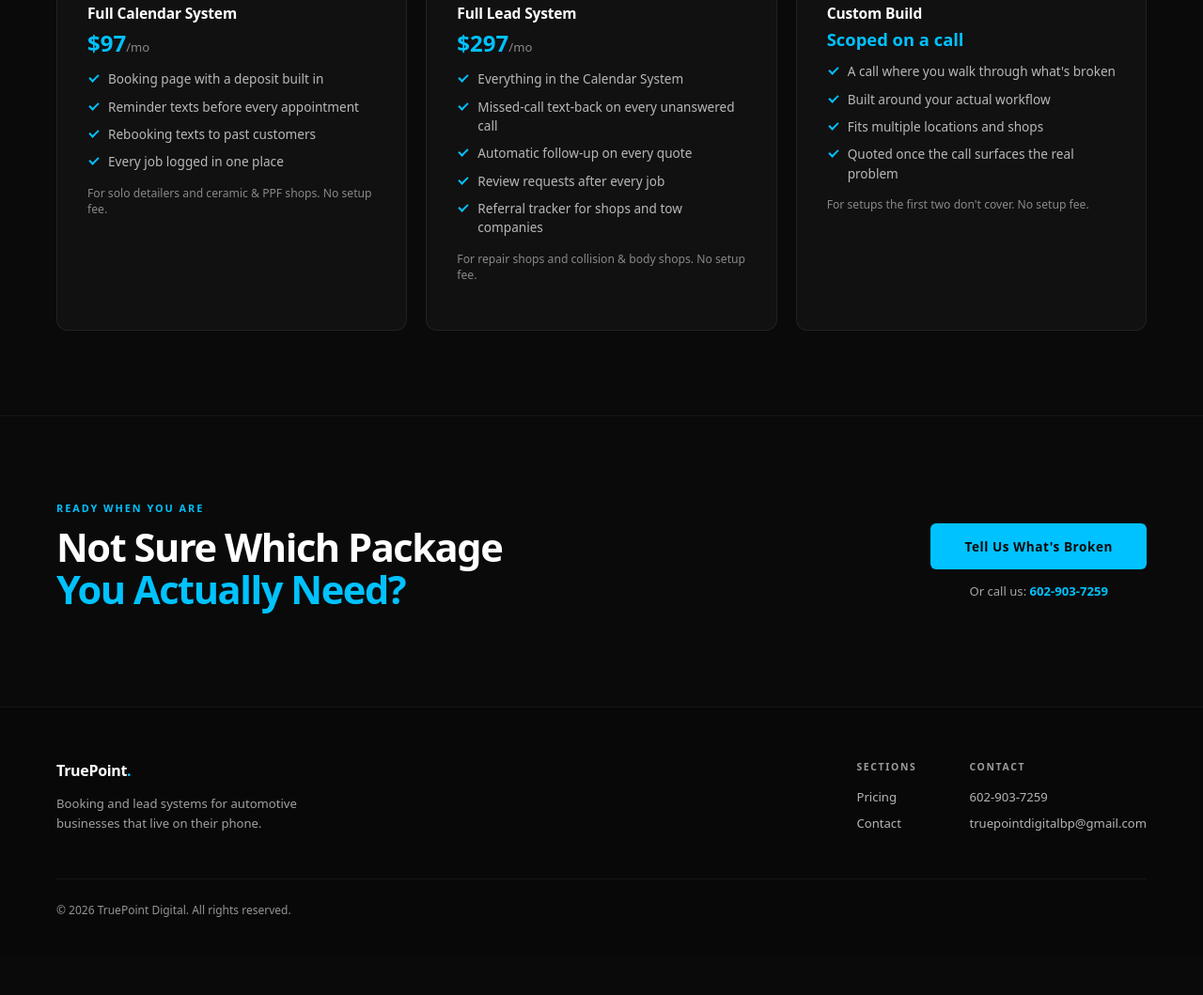
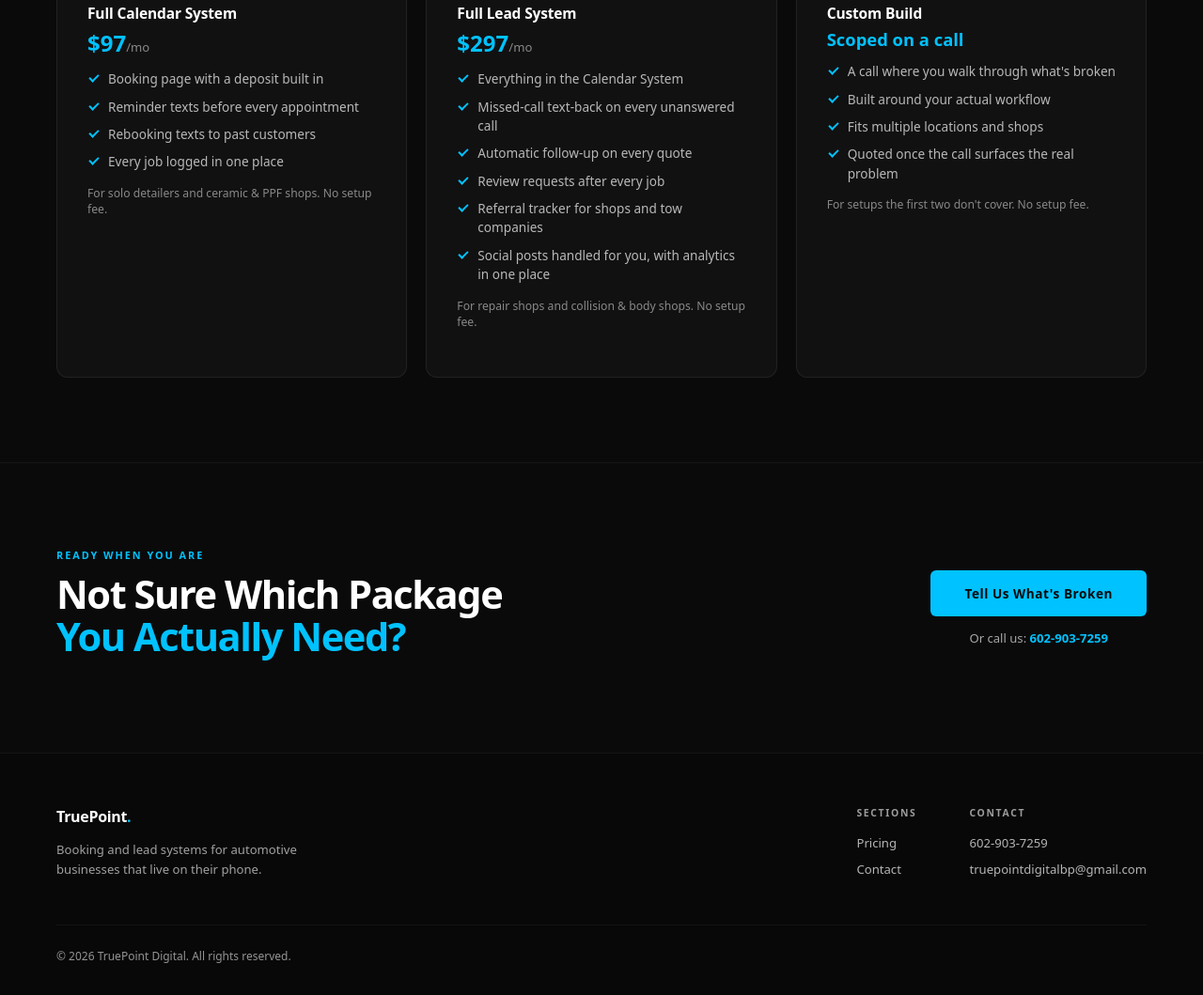
Before and after one commit to rustybot145/Truepoint, a website: page index.html in a window 1280 px wide. Shown: the part 1483-2542 px from the top of the page at 94% size. Before the commit the page ends 2500 px from the top, so only its background shows below. Drawn offline with Linux system fonts and the light colour scheme.

Commit message:
Add social media posting to Full Lead System pricing card
Matches the new Package 2 line item in the Jarvis vault's Packages.md.

```diff
--- a/index.html
+++ b/index.html
@@ -526,6 +526,7 @@
           <li>Automatic follow-up on every quote</li>
           <li>Review requests after every job</li>
           <li>Referral tracker for shops and tow companies</li>
+          <li>Social posts handled for you, with analytics in one place</li>
         </ul>
         <div class="card-note">For repair shops and collision &amp; body shops. No setup fee.</div>
       </div>
```
